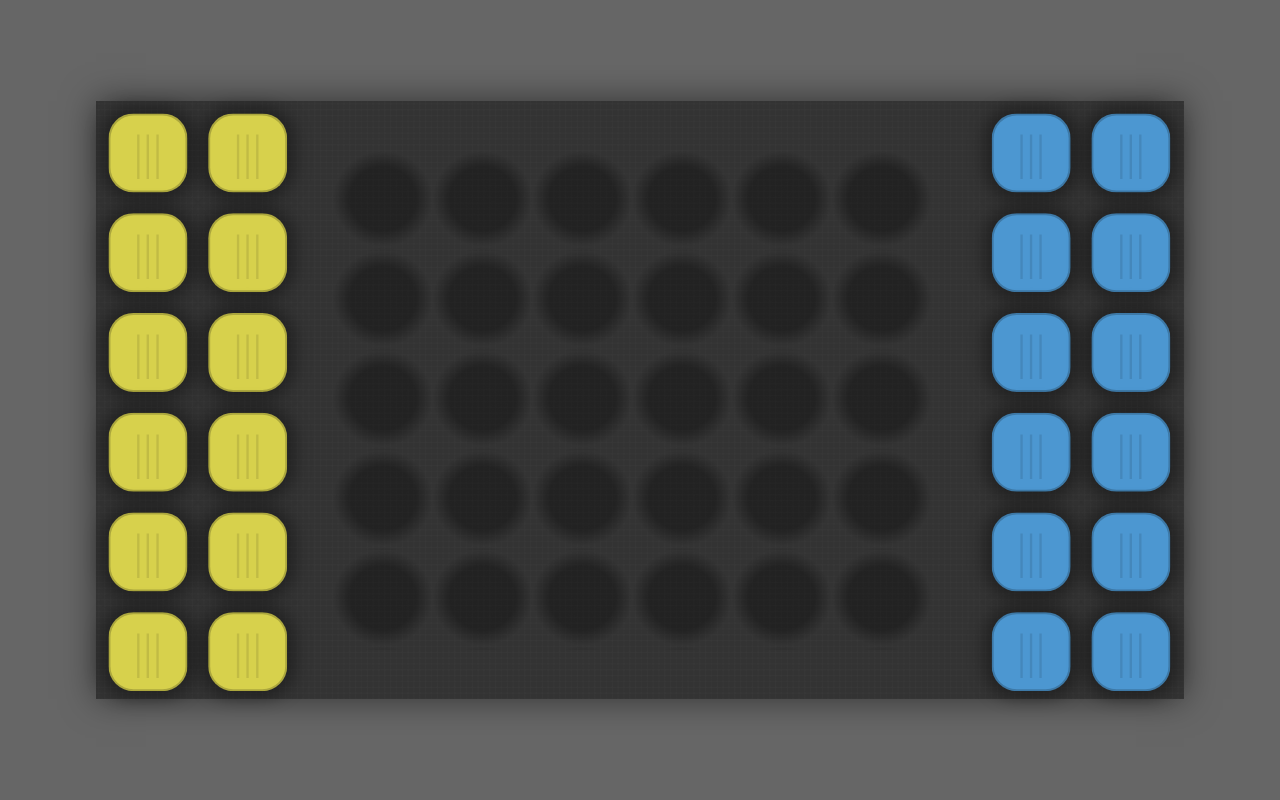
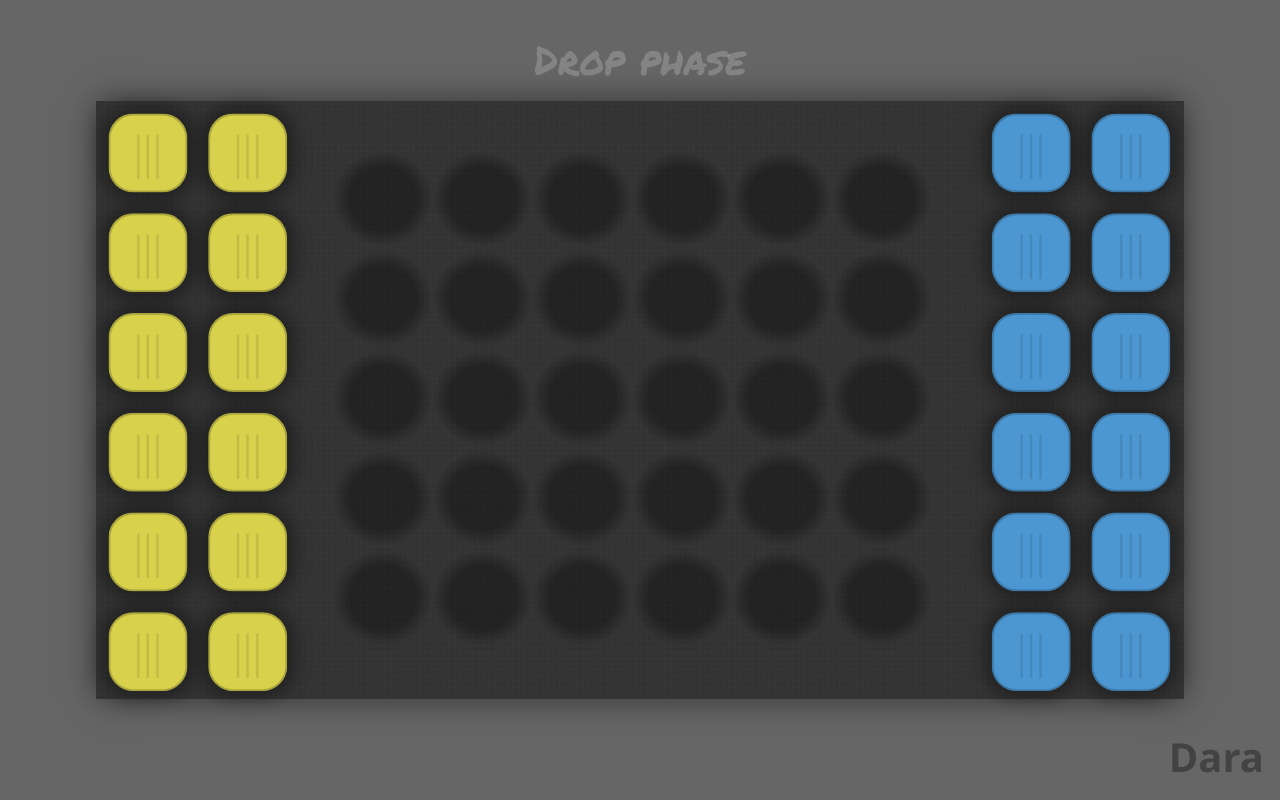
Before and after one commit to westoncb/dara, a React app: page / in a window 1280 px wide. Built offline with nearby package versions, Linux system fonts and the light colour scheme.

Commit message:
Initial announcer text work

```diff
--- /dev/null
+++ b/src/Announcer.js
@@ -0,0 +1,33 @@
+import React, {useRef} from "react"
+
+function Announcer({text, xPos, swipeOut}) {
+
+    const textRef = useRef(null)
+
+    if (textRef.current) {
+        const baseTransformString = "translate(-50%, -120%)"
+
+        textRef.current.style.color = "#ec71ff"
+        textRef.current.style.fontSize = "4rem"
+        textRef.current.style.opacity = 1
+        textRef.current.style.transform = baseTransformString
+        textRef.current.style.textShadow = "#ec71ff 1px 0 10px"
+
+        setTimeout(() => {
+            textRef.current.style.color = "rgba(255, 255, 255, 0.2)"
+            textRef.current.style.fontSize = "2.5rem"
+            textRef.current.style.textShadow = ""
+
+            if (swipeOut) {
+                textRef.current.style.transform = baseTransformString + " translateX(1000px)"
+                textRef.current.style.opacity = 0
+            }
+        }, 1500)
+    }
+
+    return (
+        <span ref={textRef} className="announcer-text" style={{left: xPos+"px"}}>{text}</span>
+    )
+}
+
+export default Announcer
--- a/src/board.js
+++ b/src/board.js
@@ -1,14 +1,18 @@
 import React from "react"
 import debounce from 'lodash.debounce'
+import Announcer from "./Announcer"
 
 const sections = {MAIN: 0, LEFT: 1, RIGHT: 2}
+
+const messages = {gameStart: "Game Start!", dropPhase: "Drop phase", movePhase: "Move phase"}
 
 class Board extends React.Component {
 
     constructor(props) {
         super(props)
 
-        this.state = { boardWidth: 1, boardHeight: 1, centerStartX: 1, centerEndX: 1, spotSize: 1}
+        this.state = { boardWidth: 1, boardHeight: 1, centerStartX: 1, centerEndX: 1, spotSize: 1, announcement: ""}
+        this.boardRef = React.createRef()
     }
 
     componentDidMount() {
@@ -26,6 +30,12 @@ class Board extends React.Component {
         window.onresize = debounce(resizeFunc, 60)
 
         resizeFunc()
+
+        this.setState({announcement: messages.gameStart})
+
+        setTimeout(() => {
+            this.setState({ announcement: messages.dropPhase })
+        }, 1750)
     }
 
     getBoardDimensions() {
@@ -48,9 +58,11 @@ class Board extends React.Component {
 
     render() {
         const {width, height} = this.getBoardDimensions()
+        const announcementXPos = this.boardRef.current ? this.boardRef.current.offsetWidth / 2 : 0
 
         return (
-            <div id="board" style={{width: width+"px", height: height+"px"}}>
+            <div ref={this.boardRef} id="board" style={{width: width+"px", height: height+"px"}}>
+                <Announcer text={this.state.announcement} xPos={announcementXPos} swipeOut={this.state.announcement === messages.gameStart}/>
                 {this.renderPieces(this.props.boardState).concat(this.renderSpots())}
             </div>
         )
--- a/src/game.js
+++ b/src/game.js
@@ -1,5 +1,5 @@
+import React from 'react'
 import Board from "./board"
-import React from 'react'
 
 const states = { INIT: 0, P1_DROP: 1, P2_DROP: 2, P1_MOVE: 3, P2_MOVE: 4, GAME_OVER: 4, ANIM: 5 }
 const players = { P1: 1, P2: 2 }
--- a/src/index.html
+++ b/src/index.html
@@ -3,10 +3,12 @@
 
 <head>
     <meta charset="UTF-8">
-    <title>Webpack Output</title>
+    <link href="https://fonts.googleapis.com/css2?family=Permanent+Marker&display=swap" rel="stylesheet">
+    <title>Dara</title>
 </head>
 
 <body>
+    <h1 class="title"><a href="https://en.wikipedia.org/wiki/Dara_(game)">Dara</a></h1>
     <div id="app"></div>
 </body>
 
--- a/src/style.css
+++ b/src/style.css
@@ -5,6 +5,7 @@ body {
     height: 100vh;
     margin: 0;
     background-color: #666;
+    overflow-x: hidden;
 }
 
 .title {
@@ -15,6 +16,17 @@ body {
     font-size: 2.5rem;
     font-family: 'Segoe UI', Tahoma, Geneva, Verdana, sans-serif;
     color: rgba(0,0,0,0.34)
+}
+
+.announcer-text {
+    font-family: 'Permanent Marker', cursive;
+    font-size: 4rem;
+    color: #ec71ff;
+    position: absolute;
+    top: 0;
+    transform: translate(-50%, -120%);
+    transition: all 200ms;
+    opacity: 0;
 }
 
 a {
@@ -35,6 +47,7 @@ a:hover {
 }
 
 #board {
+    position: relative;
     background-image: url("../assets/grid-lines3.png");
     background-color: #333;
     background-repeat: repeat;
@@ -49,6 +62,11 @@ a:hover {
     height: 144px;
     transition: all 150ms;
     opacity: 0.5;
+}
+
+.spot:hover {
+    filter: drop-shadow(0px 0px 1rem #0f9);
+    /* transform: scale(1.25); */
 }
 
 .piece {
```
